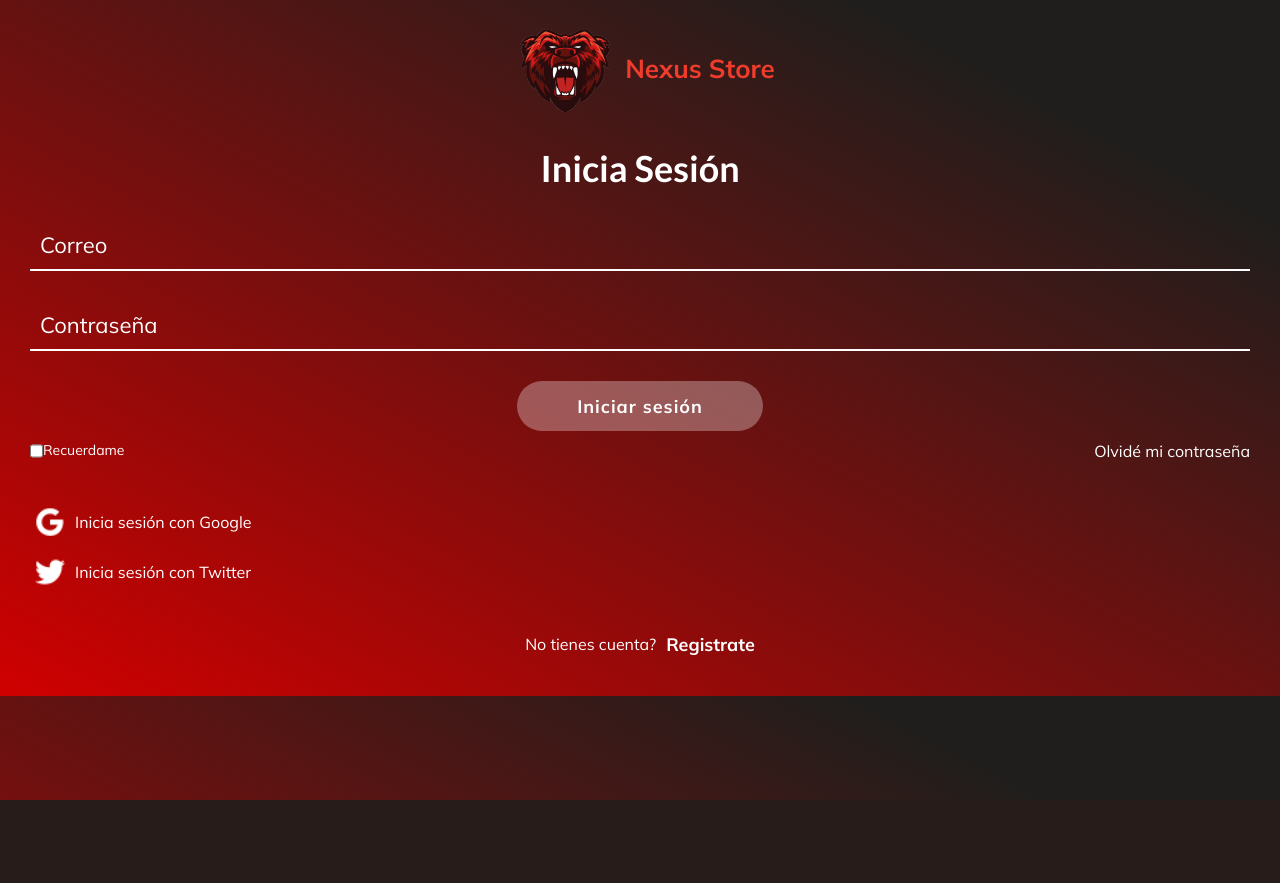
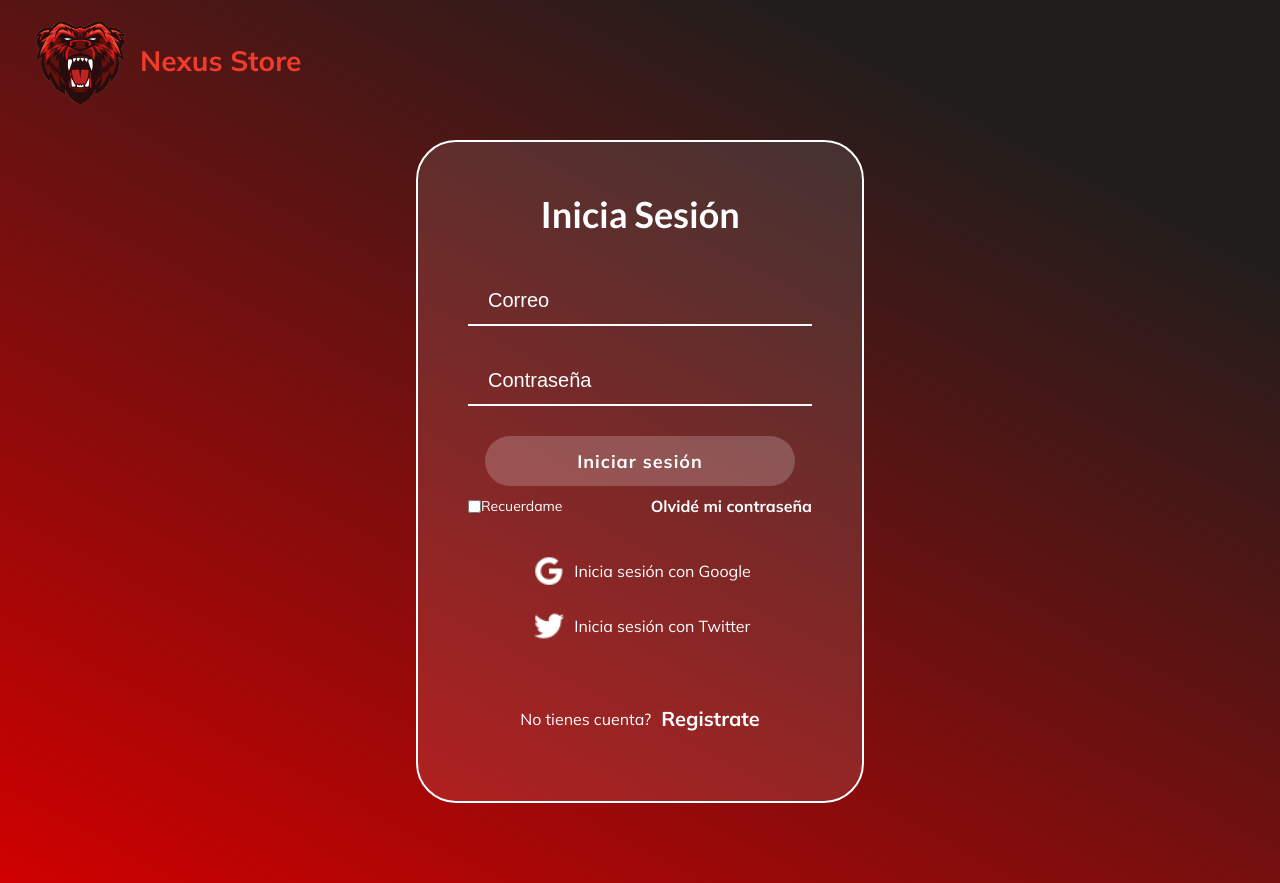
Before and after one commit to ramsceoskull/nexus, a PHP site: page /login/ in a window 1280 px wide. Before the commit the page ends 800 px from the top, so only its background shows below. Run offline with PHP 8.4, Linux system fonts and the light colour scheme.

Commit message:
Login page was finished :)

```diff
--- a/login/css/desktop.css
+++ b/login/css/desktop.css
@@ -0,0 +1,34 @@
+html, body {
+  min-height: 100vh;
+}
+
+header {
+  padding-left: 20px;
+  justify-content: left;
+}
+
+main {
+  padding: 20px 0 0;
+}
+
+.login__container {
+  min-width: 400px;
+  max-width: 35%;
+  padding: 50px 50px 70px;
+}
+.login__container--form .button {
+  width: 90%;
+  cursor: pointer;
+}
+.login__container--remember-me a:hover {
+  text-decoration: underline;
+}
+.login__container--social-media > a {
+  font-size: 16rem;
+}
+.login__container--social-media > a:hover {
+  text-decoration: underline;
+}
+.login__container--register > a:hover {
+  text-decoration: underline;
+}
--- a/login/css/style.css
+++ b/login/css/style.css
@@ -1,54 +1,10 @@
-:root {
-  /* Colors */
-  --just-red: #D00000;
-  --color-primary: #6A040F;
-  --dark-primary: #370617;
-  --softDark-primary: #9D0208;
-  --red-variation: #EF3C2D;
-  --softRed-variation: #F26A4F;
-  --just-blue: #1368AA;
-  --color-secondary: #002962;
-  --dark-secondary: #00043A;
-  --softDark-secondary: #004E89;
-  --blue-variation: #4091C9;
-  --softBlue-variation: #9DCEE2;
-  --just-white: #FFF;
-  --soft-white: #FAF8F7;
-  --just-grey: #C7C7C7;
-  --just-black: #000;
-  --black: #201E1C;
-  --warm-black: #282623;
-  /* Fonts-sizes */
-  --title-h1: 32rem;
-  --title-h2: 26rem;
-  --title-h3: 22rem;
-  --title-h4: 18rem;
-  --title-h5: 16rem;
-  --lineS-h: 28rem;
-  --paragraphs: 14rem;
-  --lineS-p: 18rem;
-  --lineS-h: 28rem;
-  /* Fonts */
-  --font1: 'Nunito', sans-serif;
-  --font2: 'Lato', sans-serif;
-  --font3: 'Oswald', sans-serif;
-}
-
 html {
-  font-size: 6.25%;
   font-family: 'Mulish', sans-serif;
-  scroll-behavior: smooth;
-}
-
-* {
-  box-sizing: border-box;
-  margin: 0;
-  padding: 0;
 }
 
 body {
-  width: 100vw;
-  height: auto;
+  display: flex;
+  flex-direction: column;
   background: linear-gradient(207.8deg, #201E1C 16.69%, #D00000 100%);
 }
 
@@ -57,19 +13,18 @@ body {
 header {
   display: flex;
   width: inherit;
-  height: 17vh;
-  align-items: center;
+  height: 15vh;
   justify-content: center;
 }
 header img {
-  height: 15vh;
+  height: 13vh;
 }
 header a {
   display: flex;
   align-items: center;
   text-decoration: none;
   font-weight: 700;
-  font-size: var(--title-h2);
+  font-size: var(--title-h3);
   color: var(--red-variation);
 }
 
@@ -78,131 +33,115 @@ header a {
 /* Main */
 main {
   width: inherit;
-  height: 70vh;
+  height: 85vh;
+}
+.login__container {
   display: flex;
+  width: inherit;
+  height: inherit;
+  padding: 0 20px 30px;
   align-items: center;
   flex-direction: column;
-}
-.login__container {
-  width: inherit;
-  height: inherit;
-  display: flex;
-  flex-direction: column;
-  justify-content: space-around;
-  margin: auto;
-  padding: 0 30px 40px;
+  justify-content: center;
   color: white;
 }
 .login__container .title {
   font-family: var(--font2);
-  font-size: 36rem;
-  margin: 10px auto 30px;
+  font-size: var(--title-h1);
+  margin: 0 0 30px;
 }
 .login__container--form {
   display: flex;
+  width: 100%;
   flex-direction: column;
 }
 .login__container--form .input {
-  font-family: 'Mulish', sans-serif;
   height: 50px;
-  margin: 0 0 30px;
+  margin: 0 0 10px;
   padding: 0 10px;
   outline: none;
   border: 0;
   border-bottom: 2px solid white;
   background-color: transparent;
-  font-size: var(--title-h3);
+  font-size: var(--title-h6);
   color: white;
 }
 ::placeholder {
   color: white;
 }
 .login__container--form .button {
+  /* Estilos para botón */
+  /* font-family: 'Mulish', sans-serif;
+  height: 40px;
+  margin: 10px auto 0;
+  padding: 0 35px;
+  letter-spacing: 1px;
+  border-radius: 40px;
+  border: none;
+  background-color: rgba(255, 255, 255, .3);
+  font-size: var(--title-h6);
+  font-weight: bold;
+  color: white; */
+
+  /* Estilos para ancla */
   font-family: 'Mulish', sans-serif;
   display: flex;
-  height: 50px;
-  margin: 0 auto;
-  padding: 0 60px;
+  height: 40px;
+  margin: 10px auto 0;
+  padding: 0 35px;
   justify-content: center;
   align-items: center;
   letter-spacing: 1px;
   border-radius: 40px;
   border: none;
-  cursor: pointer;
-  text-align: center;
   text-decoration: none;
   background-color: rgba(255, 255, 255, .3);
-  font-size: var(--title-h4);
+  font-size: var(--title-h6);
   font-weight: bold;
   color: white;
 }
 .login__container--remember-me {
   display: flex;
-  margin: 10px 0 30px;
+  align-items: center;
+  margin: 10px 0 20px;
   font-size: var(--paragraphs);
 }
 .login__container--remember-me a {
   margin-left: auto;
   text-decoration: none;
-  font-size: var(--title-h5);
+  font-size: var(--title-h6);
+  font-weight: bold;
   color: white;
 }
-.login__container--remember-me a:hover {
-  text-decoration: underline;
+
+.login__container--social-media {
+  display: flex;
+  height: auto;
+  margin-bottom: 20px;
+  flex-direction: column;
 }
 .login__container--social-media > a > img {
-  height: 40px;
+  height: 30px;
   margin-right: 5px;
 }
-.login__container--social-media a {
+.login__container--social-media > a {
   display: flex;
-  margin: 10px 0;
+  margin-bottom: 10px;
   align-items: center;
   text-decoration: none;
-  font-size: var(--title-h5);
+  font-size: var(--title-h6);
   color: white;
 }
-.login__container--social-media a:last-child {
-  margin: 10px 0 20px;
-}
-.login__container--social-media a:hover {
-  text-decoration: underline;
-}
+
 .login__container--register {
   display: flex;
-  margin-top: 20px;
   align-items: center;
-  justify-content: center;
-  font-size: var(--title-h5);
+  font-size: var(--paragraphs);
 }
 .login__container--register a {
   padding-left: 10px;
   text-decoration: none;
-  font-size: var(--title-h4);
+  font-size: var(--title-h6);
   font-weight: bold;
   color: white;
 }
-.login__container--register a:hover {
-  text-decoration: underline;
-}
-
-
-
-/* Footer */
-footer {
-  width: inherit;
-  height: 13vh;
-}
-footer nav {
-  height: inherit;
-  display: flex;
-  flex-direction: column;
-  justify-content: space-around;
-  text-align: center;
-  padding: 10px 0;
-}
-footer a {
-  text-decoration: none;
-  font-size: var(--title-h5);
-  color: var(--just-white);
-}
--- /dev/null
+++ b/login/css/styleL.css
@@ -0,0 +1,46 @@
+:root {
+  /* Fonts-sizes */
+  --title-h1: 36rem;
+  --title-h2: 28rem;
+  --title-h3: 26rem;
+  --title-h4: 24rem;
+  --title-h5: 22rem;
+  --title-h6: 20rem;
+  --paragraphs: 16rem;
+  --lineS-p: 20rem;
+  --lineS-h: 34rem;
+}
+
+.login__container {
+  justify-content: space-around;
+  padding: 0 30px 90px;
+}
+.login__container .title {
+  margin: 10px 0 20px;
+}
+
+.login__container--form .input {
+  margin: 0 0 30px;
+}
+.login__container--form .button {
+  height: 50px;
+  margin-top: 0;
+  padding: 0 50px;
+}
+
+.login__container--remember-me {
+  margin: 10px 0 0;
+}
+.login__container--social-media {
+  margin: 20px 0 5px;
+}
+.login__container--social-media > a > img {
+  height: 40px;
+}
+.login__container--social-media > a {
+  margin-bottom: 15px;
+}
+
+.login__container--register {
+  margin-top: 20px;
+}
--- a/login/css/tablet.css
+++ b/login/css/tablet.css
@@ -0,0 +1,53 @@
+header > a {
+  font-size: var(--title-h2);
+}
+header img {
+  height: 15vh;
+}
+
+main {
+  display: flex;
+  height: auto;
+  padding: 10px 0 30px;
+  justify-content: center;
+}
+
+.login__container {
+  width: 50%;
+  min-height: 600px;
+  padding: 40px 50px 70px;
+  border: 2px solid white;
+  border-radius: 40px;
+  background-color: rgba(255, 255, 255, 0.1);
+  color: white;
+}
+.login__container .title {
+  margin: 0 0 40px;
+}
+.login__container--form .input {
+  margin-bottom: 30px;
+  padding: 0px 20px;
+  font-size: 20px;
+}
+.login__container--form .button {
+  border-radius: 25px;
+  font-size: 18rem;
+  background-color: rgba(255, 255, 255, 0.2);
+}
+.login__container--remember-me {
+  font-size: 14rem;
+}
+.login__container--remember-me > a {
+  font-size: 16rem;
+}
+.login__container--social-media {
+  margin: 35px 0 25px;
+}
+.login__container--social-media > a {
+  font-size: 18rem;
+}
+
+footer {
+  height: 10vh;
+  width: 100%;
+}
--- a/login/index.html
+++ b/login/index.html
@@ -7,7 +7,11 @@
   <link href="https://fonts.googleapis.com/css2?family=Lato:wght@100;300;400;700;900&family=Nunito:wght@200;300;400;600;700;800;900&family=Oswald:wght@200;300;400;500;700&display=swap" rel="stylesheet">
   <link href="https://fonts.googleapis.com/css2?family=Mulish:ital,wght@0,200;0,300;0,400;0,500;0,600;0,700;0,800;0,900;1,200;1,300;1,400;1,500;1,600;1,700;1,800;1,900&display=swap" rel="stylesheet">
   <link rel="icon" href="../assets/svg/login-black.svg">
+  <link rel="stylesheet" href="../theme/global/globales.css">
   <link rel="stylesheet" href="./css/style.css">
+  <link rel="stylesheet" href="./css/styleL.css" media="(min-width: 375px)">
+  <link rel="stylesheet" href="./css/tablet.css" media="(min-width: 768px)">
+  <link rel="stylesheet" href="./css/desktop.css" media="(min-width: 1024px)">
   <title>Log In | Nexus</title>
 </head>
 <body>
@@ -37,5 +41,6 @@
       </p>
     </section>
   </main>
+  <footer></footer>
 </body>
 </html>
```
